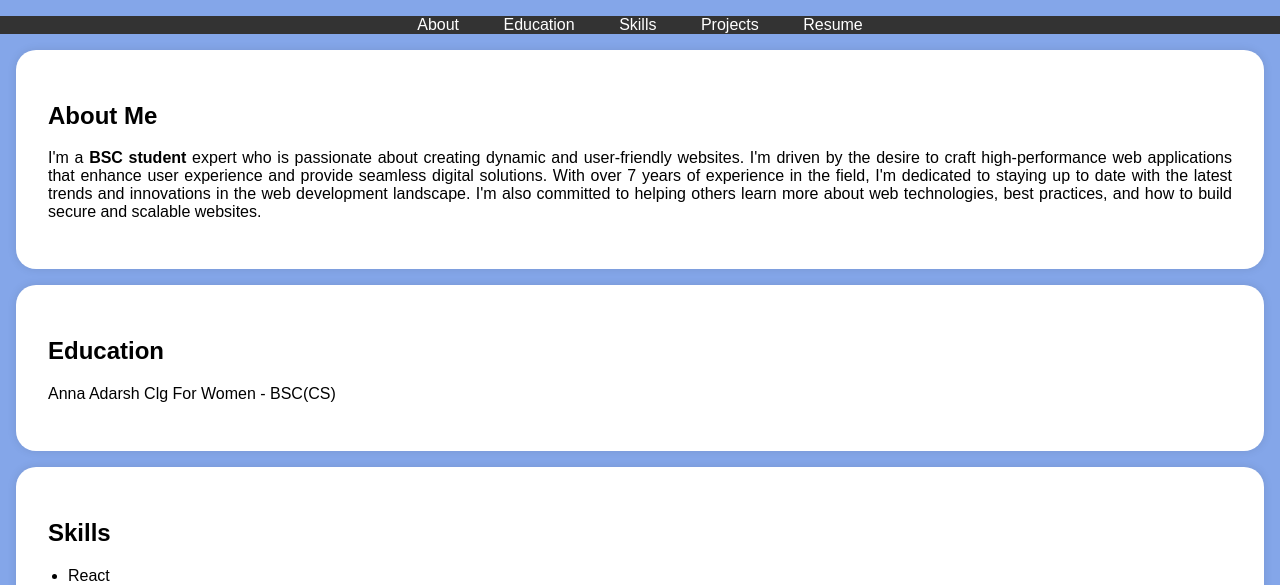
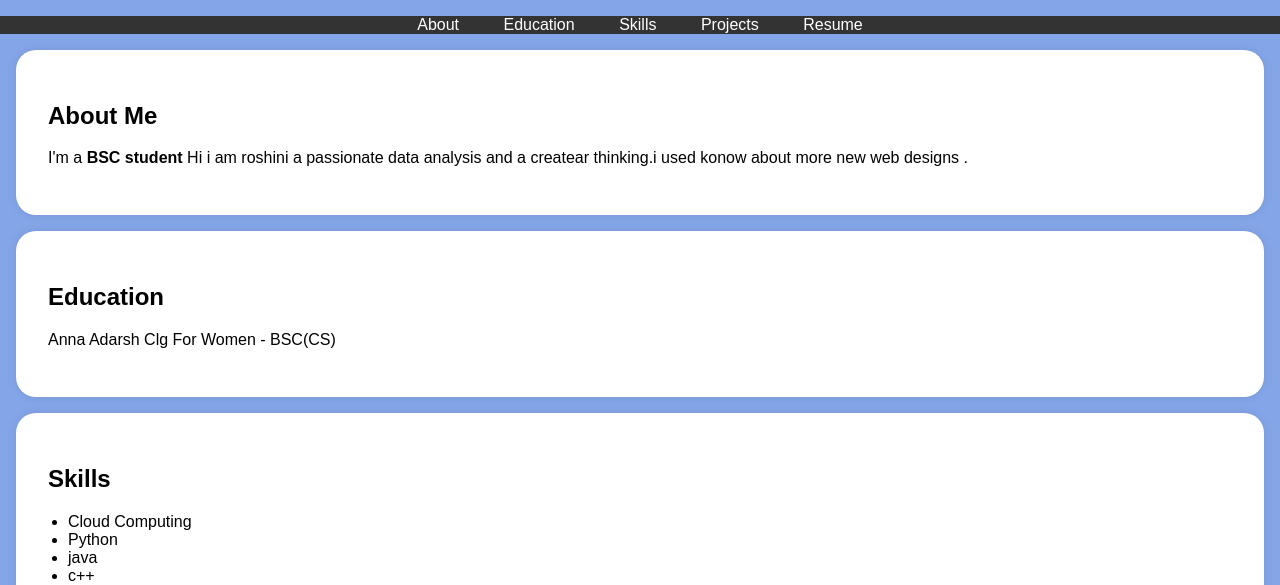
Before and after one commit to roshini29t/digital-portfolio, a plain HTML site: page index.html in a window 1280 px wide. Shown: the part 197-782 px from the top of the page. Drawn offline with Linux system fonts and the light colour scheme.

Commit message:
Update index.html

```diff
--- a/index.html
+++ b/index.html
@@ -115,12 +115,8 @@
     <section id="about">
         <div class="section-content">
             <h2>About Me</h2>
-            <p>I'm a <b>BSC student</b> expert who is passionate about creating dynamic and user-friendly websites.
-                I'm driven by the desire to craft high-performance web applications that enhance user experience and provide
-                 seamless digital solutions. With over 7 years of experience in the field, I'm dedicated to staying up to date
-                 with the latest trends and innovations in the
-                 web development landscape. I'm also committed to helping others learn more about web technologies,
-                 best practices, and how to build secure and scalable websites.</p>
+            <p>I'm a <b>BSC student</b> Hi i am roshini a passionate data analysis and a createar thinking.i used konow about more new web designs
+               .</p>
 
         </div>
     </section>
@@ -138,8 +134,7 @@
         <div class="section-content">
             <h2>Skills</h2>
             <ul>
-                <li>React</li>
-                <li>Mern</li>
+
                 <li>Cloud Computing</li>
                 <li>Python</li>
                 <li>java</li>
```
